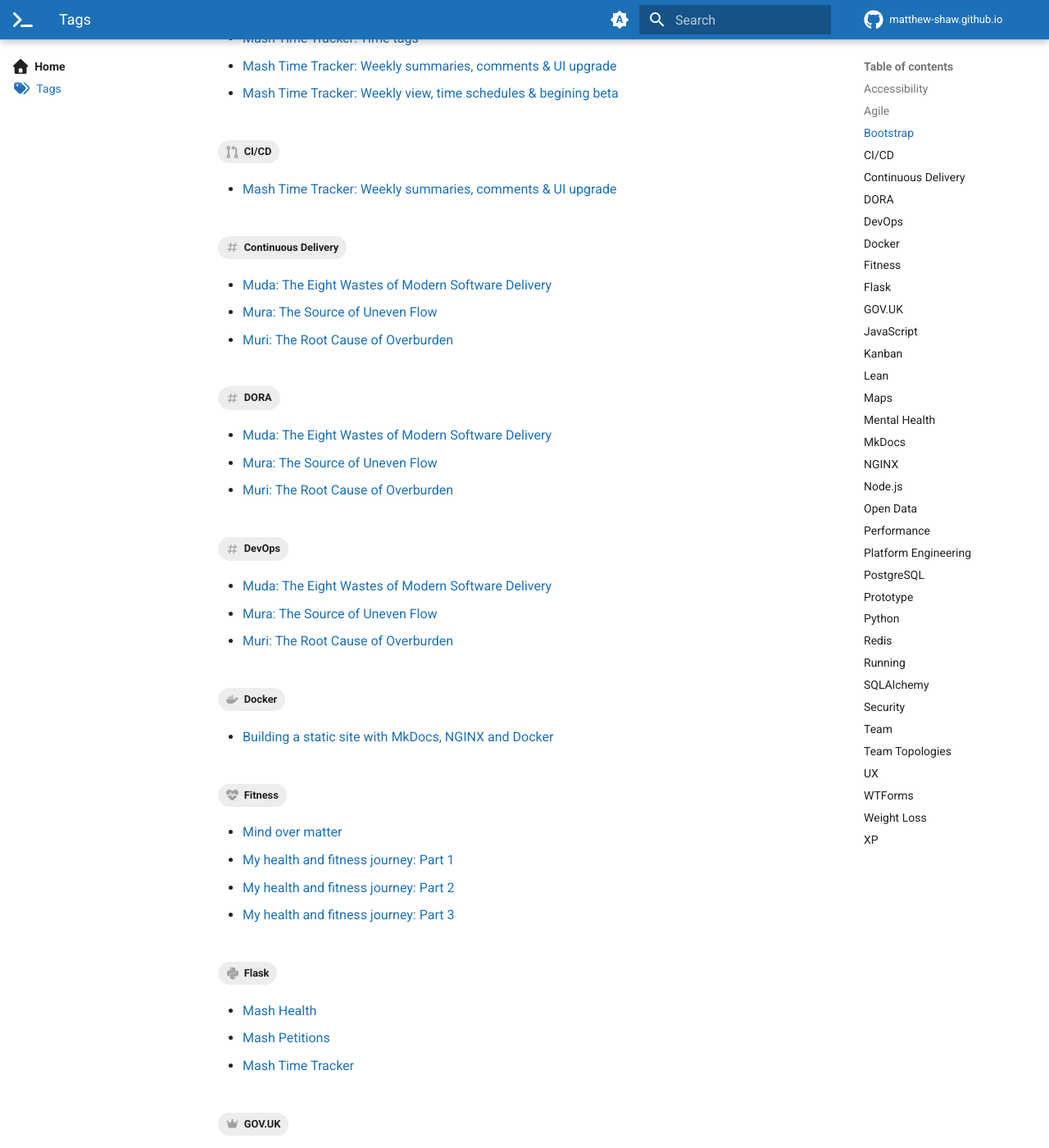
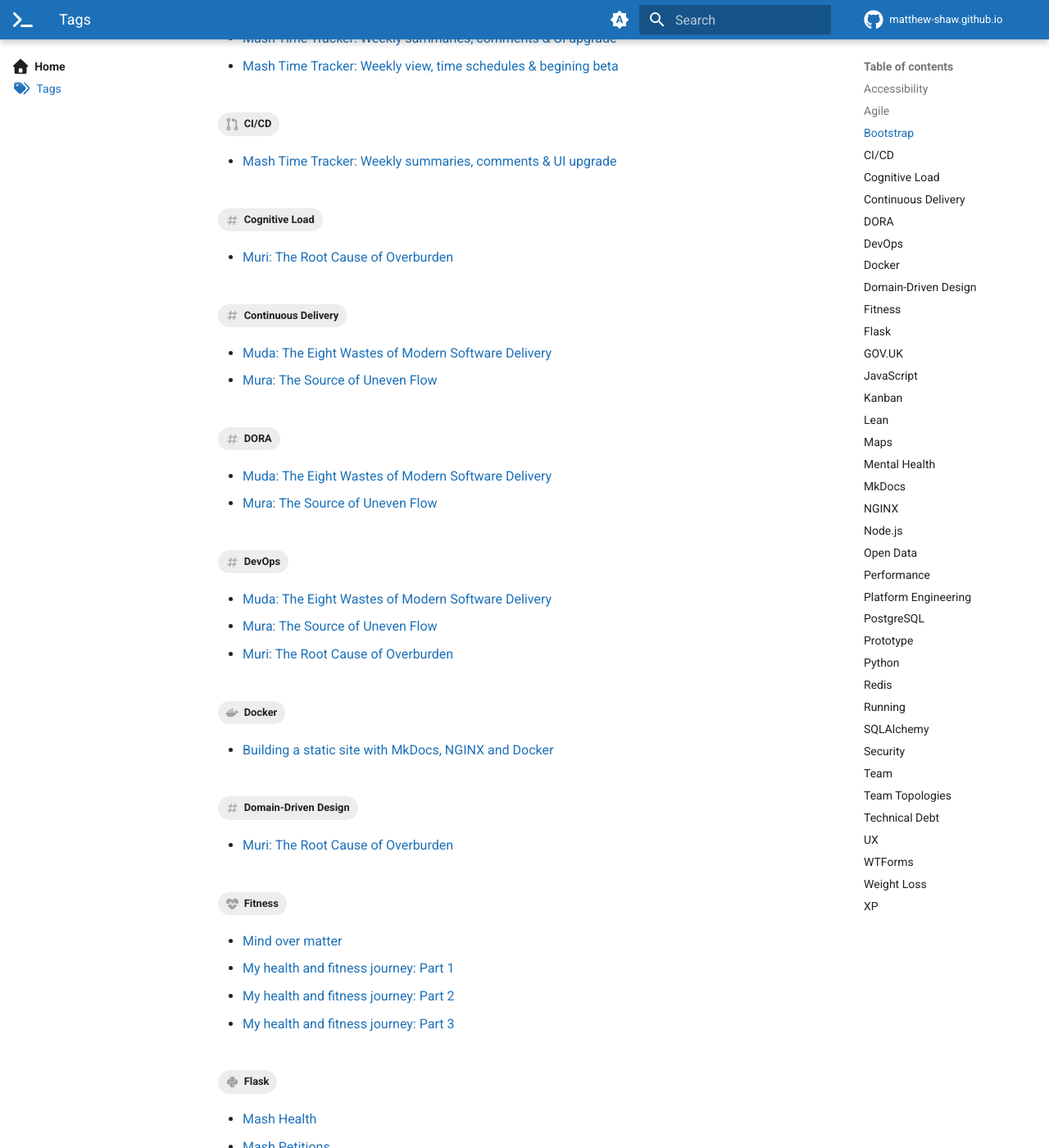
Before and after one commit to matthew-shaw/matthew-shaw.github.io, an MkDocs documentation site: the page built from docs/tags.md, in a window 1280 px wide and 1400 px high, scrolled down 780 px. Shown: the whole window at 82% size. Built offline with MkDocs 1.6.1 and Material for MkDocs 9.7.7, drawn with Linux system fonts in a browser that asks for light colours; plug-ins that fetch from the network failed and are left out; comment, search, counter and statistics services are not loaded; some of the changed text lies outside the part shown.

Commit message:
update tags

```diff
--- a/docs/blog/posts/lean-muri.md
+++ b/docs/blog/posts/lean-muri.md
@@ -8,13 +8,13 @@ categories:
   - Software Development
 description: Uncovering the causes of failure and burnout.
 tags:
-  - Agile
-  - Continuous Delivery
+  - Cognitive Load
   - DevOps
-  - DORA
+  - Domain-Driven Design
   - Lean
   - Platform Engineering
   - Team Topologies
+  - Technical Debt
 links:
   - blog/posts/lean-muda.md
   - blog/posts/lean-mura.md
```
